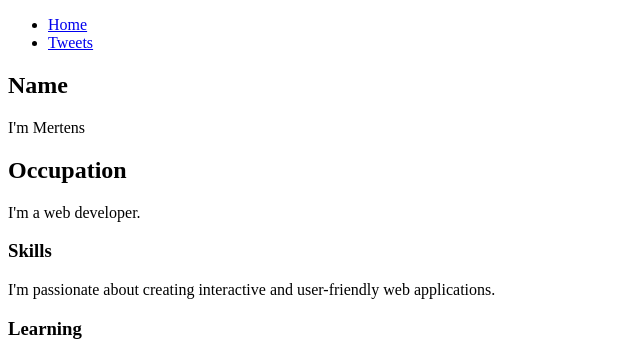
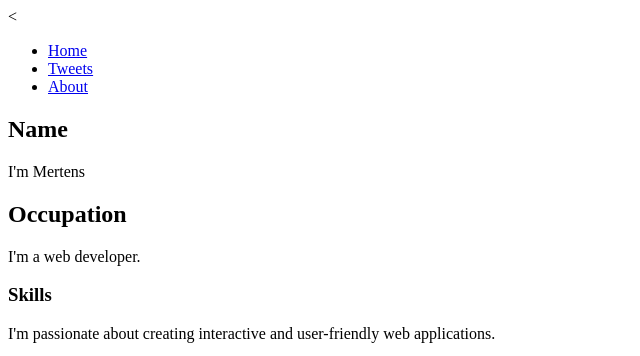
Before and after one commit to Mertenszzn/My_First_Portfolio, a plain HTML site: page html_basic/index.html in a window 1280 px wide. Shown: the top 356 px of the page, without its empty margins (0-640 px from the left). Drawn offline with Linux system fonts and the light colour scheme.

Commit message:
Refactor navigation structure in index.html and tweets.html to include About link and improve formatting

```diff
--- a/html_basic/index.html
+++ b/html_basic/index.html
@@ -7,12 +7,13 @@
 </head>
 <body>
     <header>
-        <nav>
+        <
             <ul>
                 <li><a href="index.html">Home</a></li>
                 <li><a href="tweets.html">Tweets</a></li>
+                <li><a href="base_index.html">About</a></li>
             </ul>
-        </nav>
+
     </header>
     <main>
         <article>
@@ -29,9 +30,7 @@
 <a href="www.google.com">Google</a>
 </article>
 
-<aside>
-    <p>placeholder to add comment thread later</p>
-</aside>
+<aside> <p>placeholder to add comment thread later</p> </aside>
 
 </main>
 
```
Also changed, not shown: html_basic/tweets.html (+4 -5 lines).
